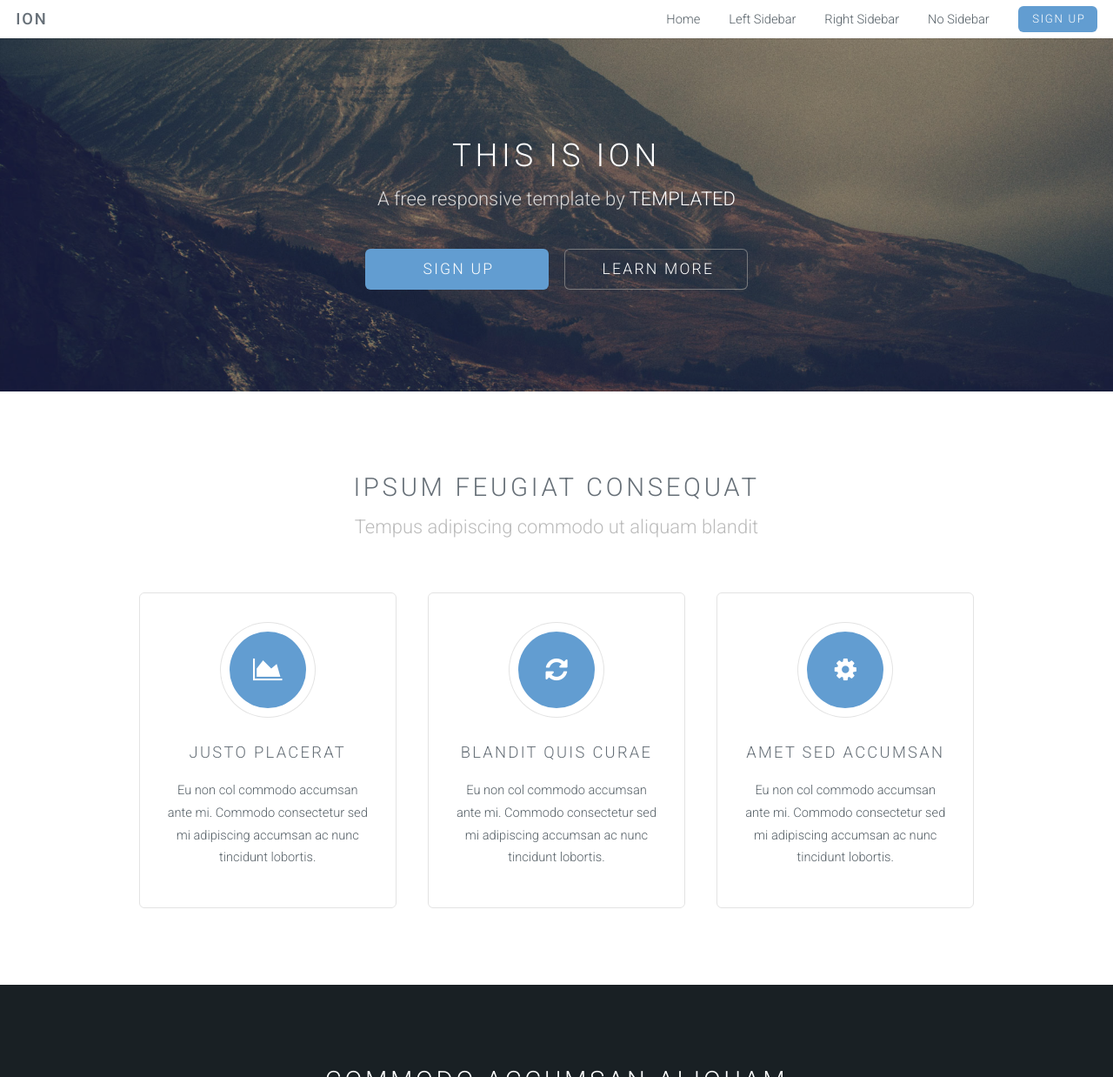
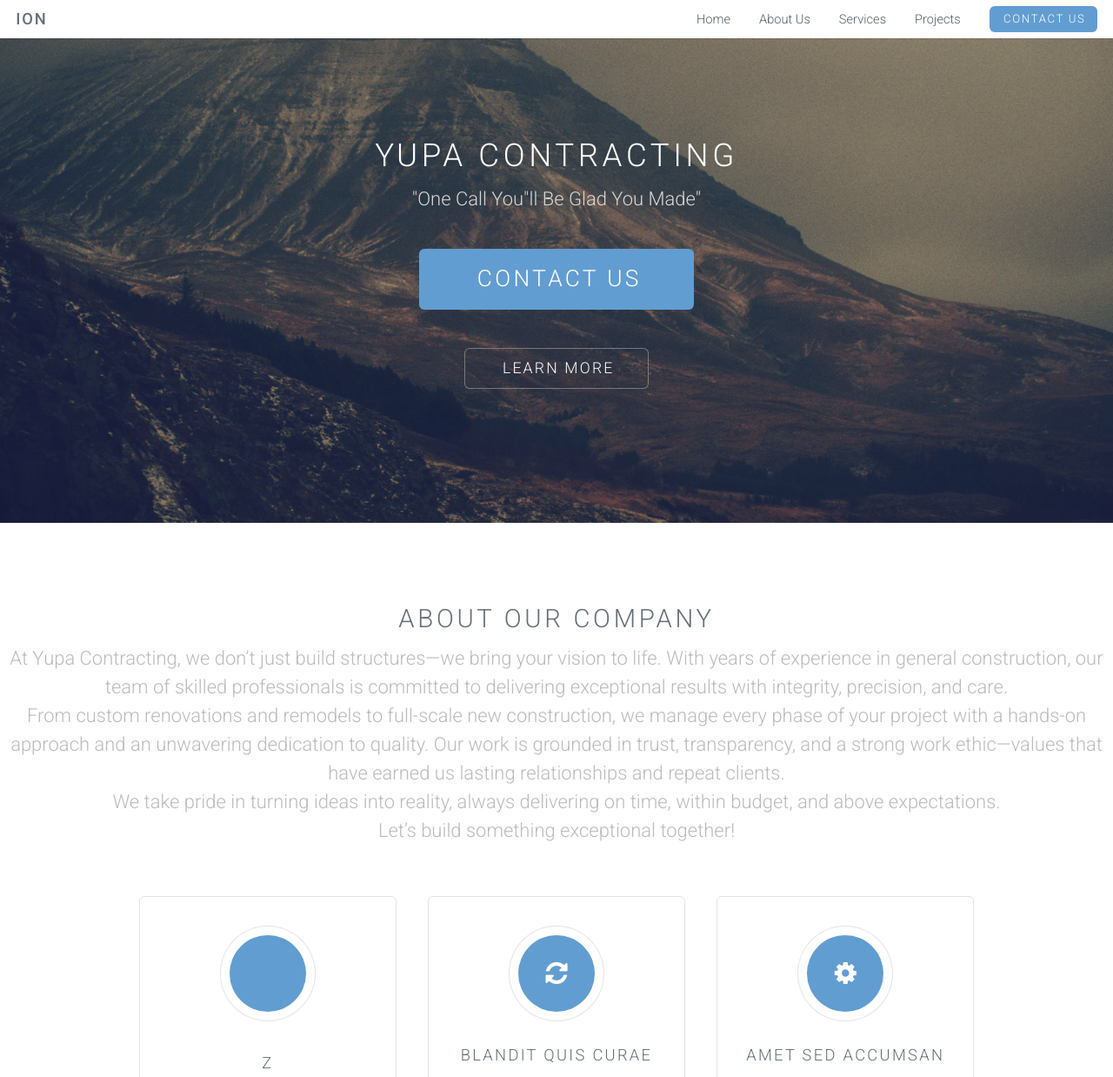
Before and after one commit to emilyyupa/emilyyupa.github.io, a plain HTML site: page index.html in a window 1280 px wide. Shown: the top 1238 px of the page at 87% size. Drawn offline with Linux system fonts and the light colour scheme.

Commit message:
Add files via upload

```diff
--- a/index.html
+++ b/index.html
@@ -9,23 +9,31 @@
 		<!-- Header -->
 			<header id="header" class="skel-layers-fixed"><h1><a href="#">Ion</a></h1>
 			  <nav id="nav"><ul><li><a href="index.html">Home</a></li>
-						<li><a href="left-sidebar.html">Left Sidebar</a></li>
-						<li><a href="right-sidebar.html">Right Sidebar</a></li>
-						<li><a href="no-sidebar.html">No Sidebar</a></li>
-						<li><a href="#" class="button special">Sign Up</a></li>
+						<li><a href="left-sidebar.html" class="Testimony">About Us</a></li>
+						<li><a href="right-sidebar.html">Services</a></li>
+						<li>Projects</li>
+						<li><a href="#" class="button special">Contact US</a></li>
 					</ul></nav></header><!-- Banner --><section id="banner"><div class="inner">
-					<h2>This is Ion</h2>
-					<p>A free responsive template by <a href="http://templated.co">TEMPLATED</a></p>
-					<ul class="actions"><li><a href="#content" class="button big special">Sign Up</a></li>
+					  <div class="inner">
+					    <h2>Yupa Contracting</h2>
+					    <p>&quot;One Call You&quot;ll Be Glad You Made&quot;</p>
+					    <p><a href="#content" class="button big special">Contact Us </a></p>
+					    <ul class="actions">
 					      <li><a href="#elements" class="button big alt">Learn More</a></li>
-					</ul></div>
-			</section><!-- One --><section id="one" class="wrapper style1"><header class="major"><h2>Ipsum feugiat consequat</h2>
-					<p>Tempus adipiscing commodo ut aliquam blandit</p>
+				        </ul>
+				      </div>
+					  <h2>&nbsp;</h2></div>
+					</section><!-- One --><section id="one" class="wrapper style1"><header class="major">
+					<h2>About Our Company</h2>
+					<p>At Yupa Contracting, we don&rsquo;t just build structures—we bring your vision to life. With years of experience in general construction, our team of skilled professionals is committed to delivering exceptional results with integrity, precision, and care. <br>
+					  From custom renovations and remodels to full-scale new construction, we manage every phase of your project with a hands-on approach and an unwavering dedication to quality. Our work is grounded in trust, transparency, and a strong work ethic—values that have earned us lasting relationships and repeat clients. <br>
+					  We take pride in turning ideas into reality, always delivering on time, within budget, and above expectations. <br>
+				    Let&rsquo;s build something exceptional together!</p>
 </header><div class="container">
 	  <div class="row">
 		  <div class="4u">
-							<section class="special box"><i class="icon fa-area-chart major"></i>
-								<h3>Justo placerat</h3>
+			  <section class="special box"><i class="icon Star major"></i>
+				  <h3>z </h3>
 				  <p>Eu non col commodo accumsan ante mi. Commodo consectetur sed mi adipiscing accumsan ac nunc tincidunt lobortis.</p>
 			  </section></div>
 		  <div class="4u">
```
Lines whose indentation alone changed are shown as unchanged.
